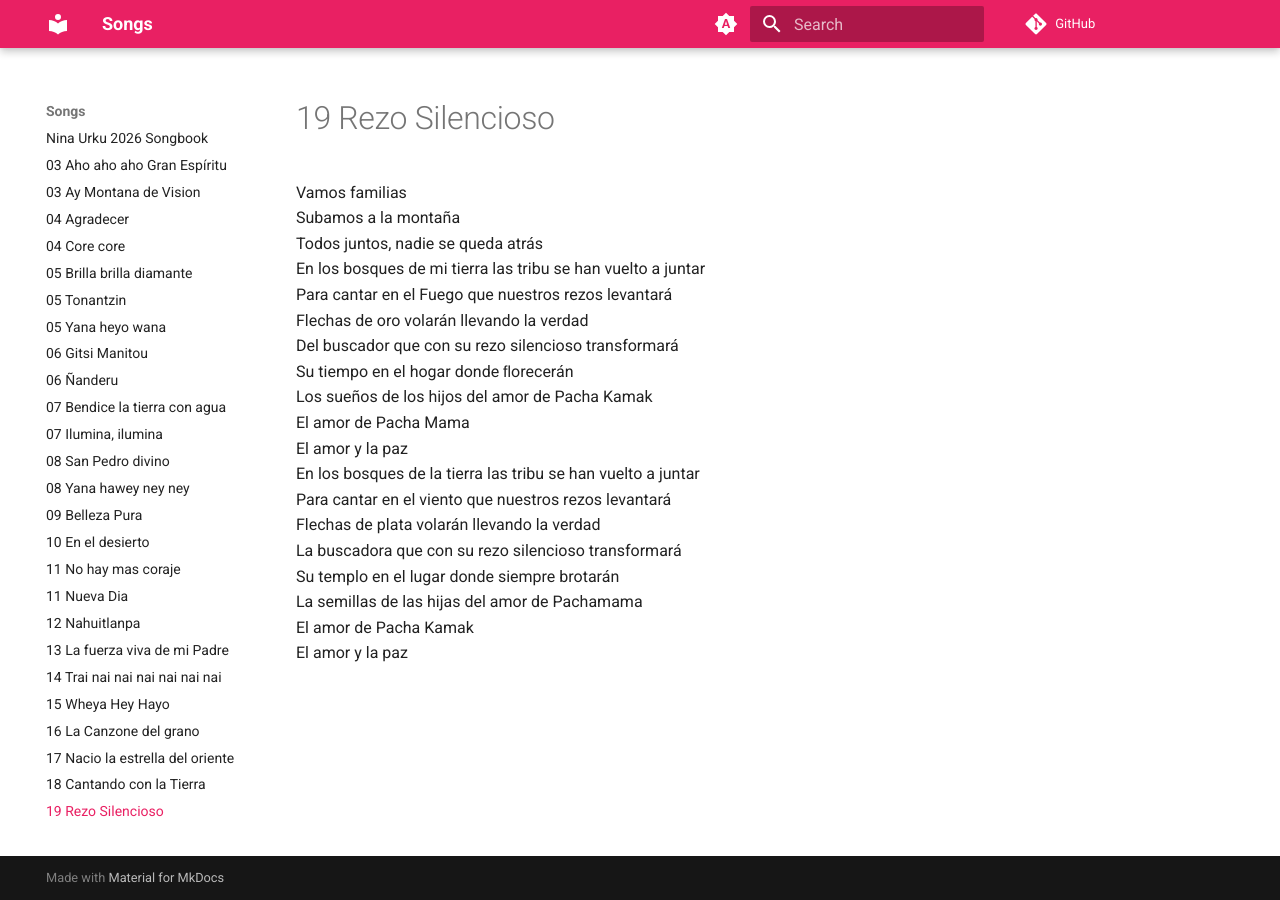
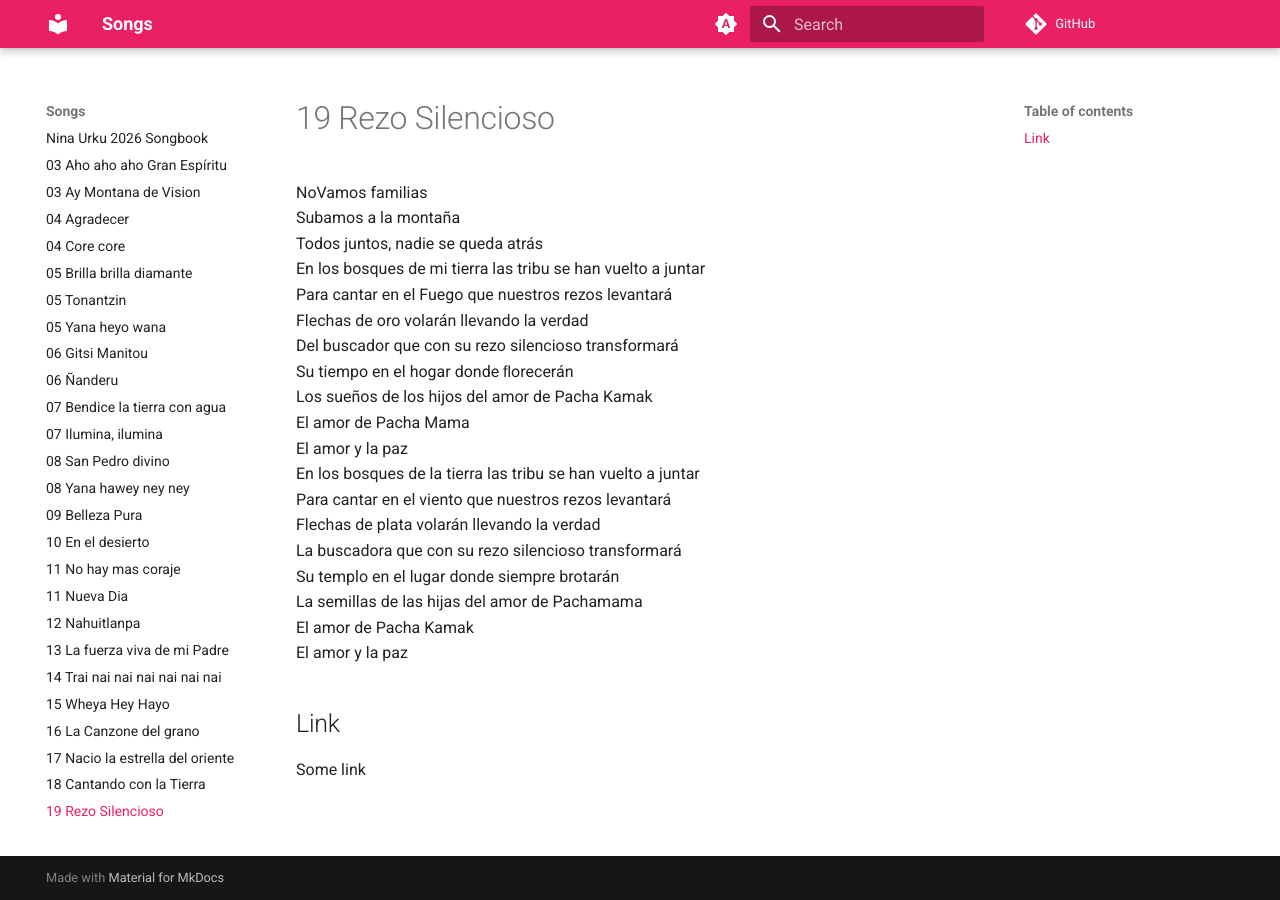
Before and after one commit to litnialex/ninaurku26, an MkDocs documentation site: the page built from Songs/19 Rezo Silencioso.md, in a window 1280 px wide. Built offline with MkDocs 1.6.1 and Material for MkDocs 9.7.7, drawn with Linux system fonts in a browser that asks for light colours; comment, search, counter and statistics services are not loaded.

Commit message:
Update 19 Rezo Silencioso.md

```diff
--- a/Songs/19 Rezo Silencioso.md
+++ b/Songs/19 Rezo Silencioso.md
@@ -1,4 +1,4 @@
-Vamos familias
+NoVamos familias
 Subamos a la montaña
 Todos juntos, nadie se queda atrás
 En los bosques de mi tierra las tribu se han vuelto a juntar
@@ -17,3 +17,6 @@ Su templo en el lugar donde siempre brotarán
 La semillas de las hijas del amor de Pachamama
 El amor de Pacha Kamak
 El amor y la paz
+
+## Link
+Some link
```
